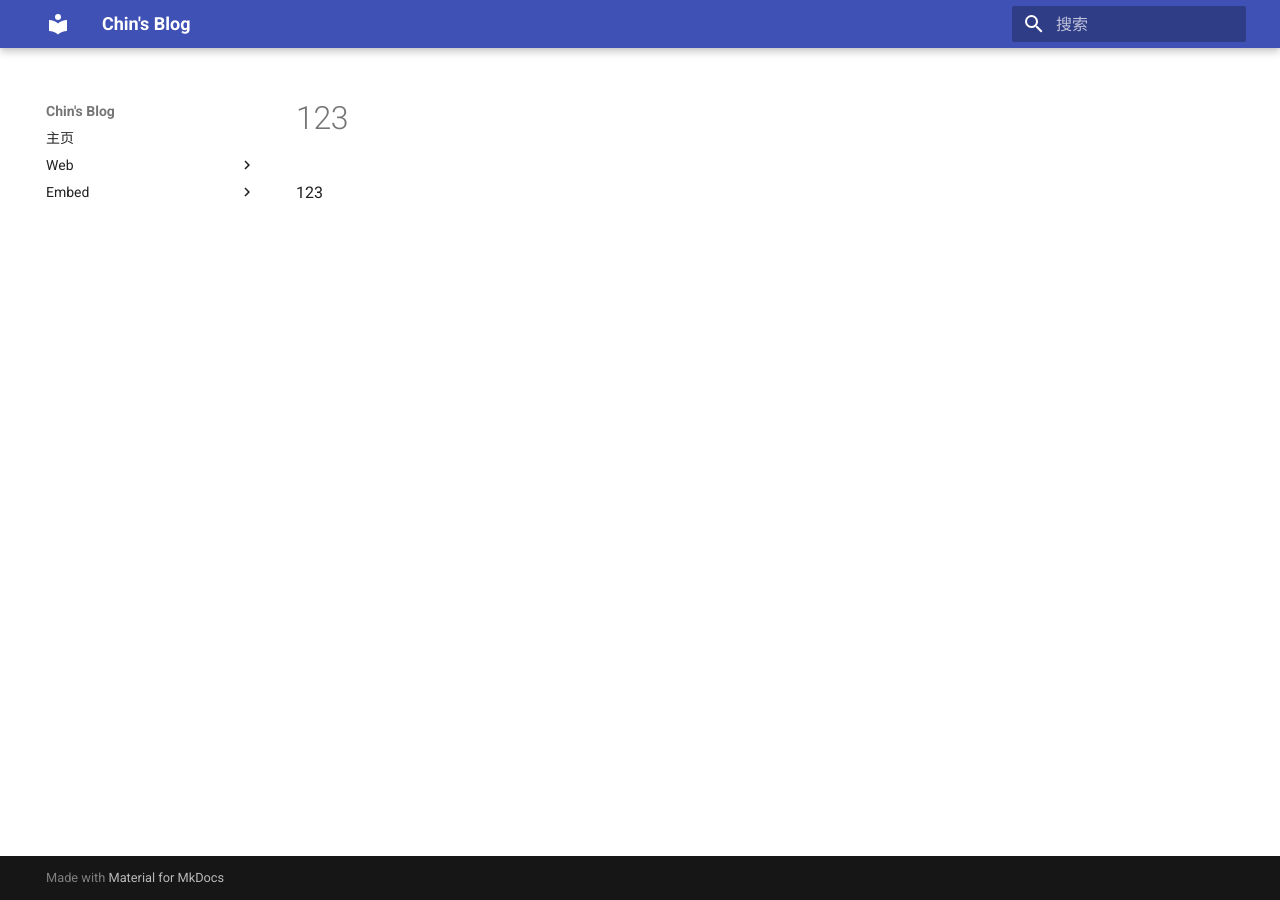
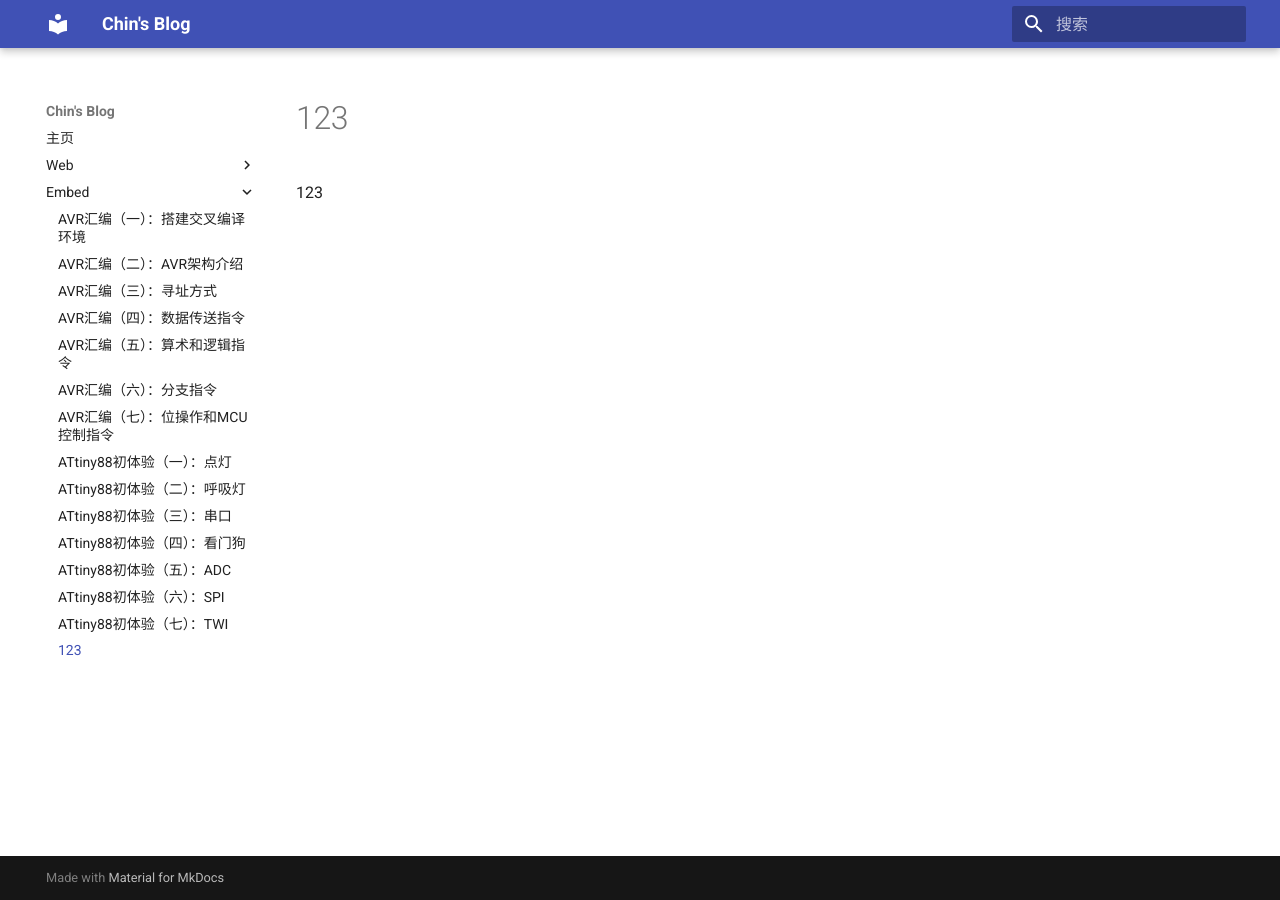
Before and after one commit to Andrew-cmp/Andrew-cmp.github.io, an MkDocs documentation site: the page built from docs/Embed/123.md, in a window 1280 px wide. Built offline with MkDocs 1.6.1 and Material for MkDocs 9.7.7, drawn with Linux system fonts in a browser that asks for light colours; some of the changed lines change nothing that is shown.

Commit message:
add Embed123.md

```diff
--- a/mkdocs.yml
+++ b/mkdocs.yml
@@ -38,4 +38,4 @@ nav:
     - Embed/ATtiny88初体验（五）：ADC.md
     - Embed/ATtiny88初体验（六）：SPI.md
     - Embed/ATtiny88初体验（七）：TWI.md
-    - 123.md
+    - Embed/123.md
```
